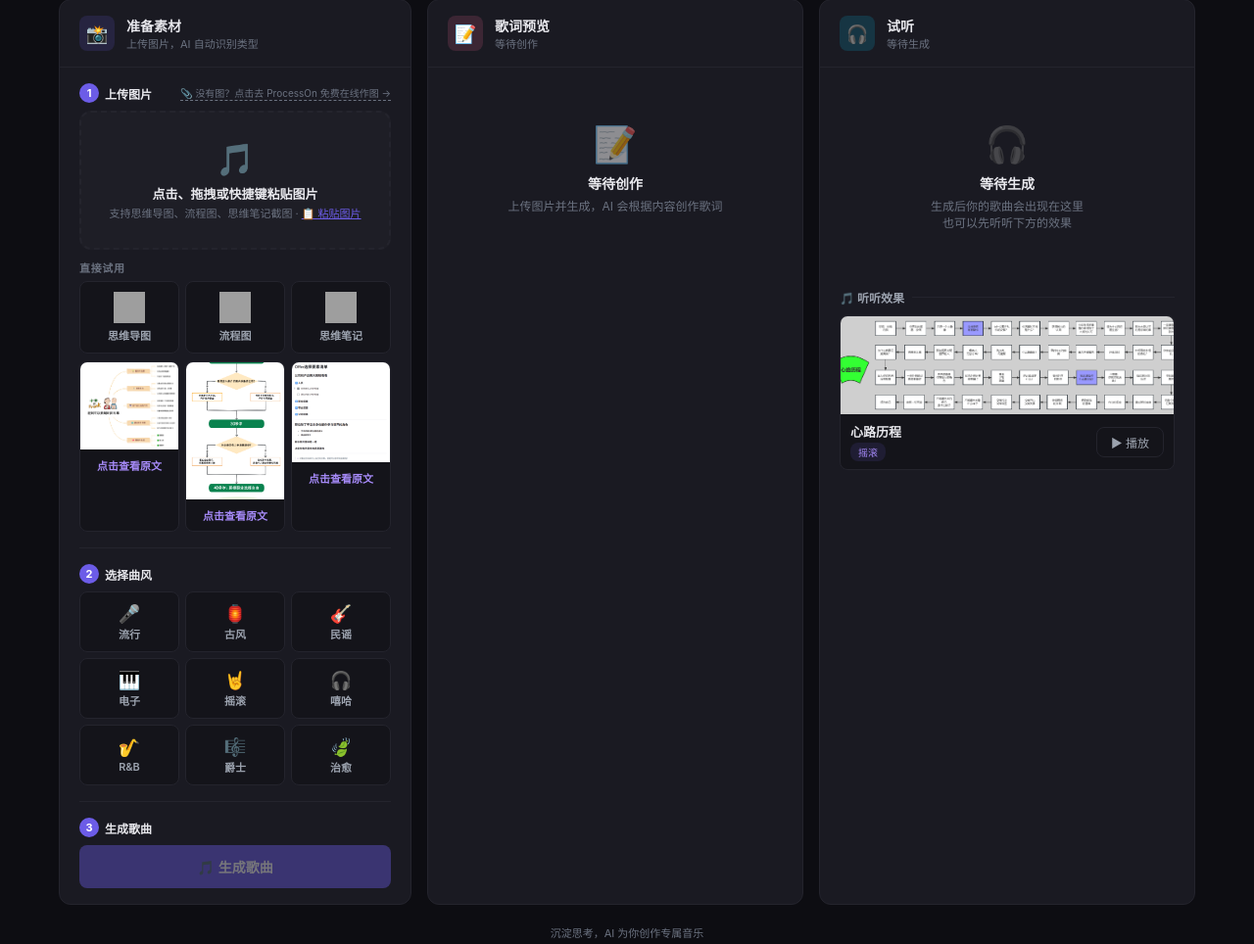
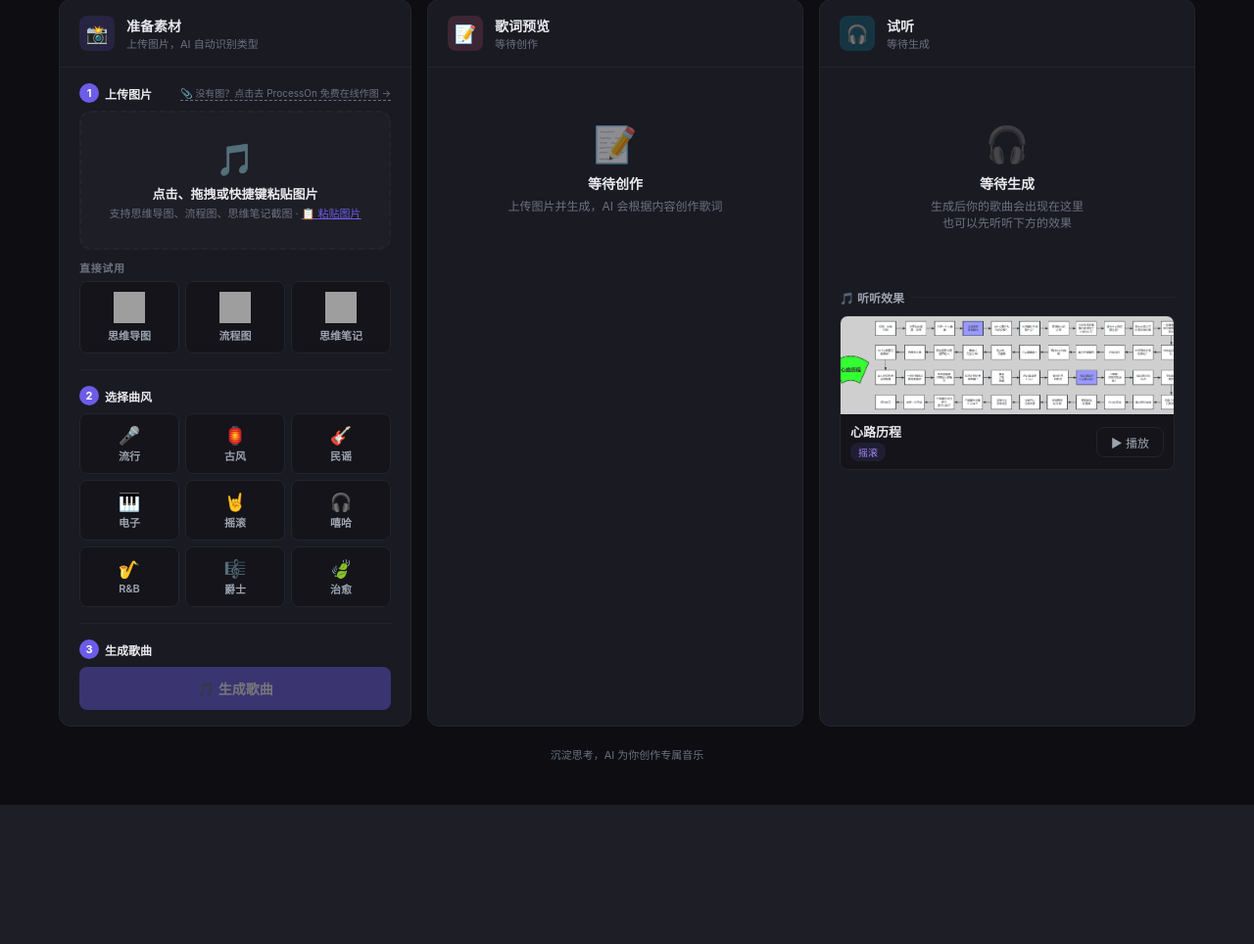
Before and after one commit to mindmapmaster/diagram-to-music, a Flask app: page / in a window 1280 px wide. Shown: the part 287-1251 px from the top of the page at 98% size. After the commit the page ends 1109 px from the top, so only its background shows below. Run offline with Flask 3, Linux system fonts and the light colour scheme; some libraries are stand-ins or nearby versions; grey boxes are pictures that could not be loaded.

Commit message:
直接试用：icon卡片样例图+跳转链接更新，清理上次误加的案例行

```diff
--- a/templates/index.html
+++ b/templates/index.html
@@ -134,12 +134,6 @@ body { background:var(--bg); color:var(--text); font-family:-apple-system,BlinkM
 
 /* Sample Icons */
 .sample-icon-img { width:32px; height:32px; display:block; margin:0 auto 4px; }
-
-/* Sample showcase cards */
-.sample-showcase { display:block; cursor:pointer; border:1px solid var(--card-border); border-radius:var(--radius-xs); overflow:hidden; transition:var(--transition); background:var(--surface); text-decoration:none; }
-.sample-showcase:hover { border-color:var(--primary); transform:translateY(-1px); }
-.sample-showcase img { width:100%; height:auto; display:block; max-height:140px; object-fit:cover; }
-.sample-showcase .sample-link-text { padding:8px 4px; text-align:center; font-size:11px; color:#A78BFA; font-weight:600; }
 
 /* Cases in preview */
 .cases-in-preview { margin-top:20px; }
@@ -281,7 +275,7 @@ body { background:var(--bg); color:var(--text); font-family:-apple-system,BlinkM
                 <div class="preview-wrap" id="previewWrap" style="display:none;">
                     <img id="previewImg" src="" alt="">
                     <div class="preview-badge">已选择<span class="preview-clear" onclick="resetAll()">✕ 清除</span></div>
-                    <a class="preview-link" id="viewLink" target="_blank" style="display:none;">📎 查看原图</a>
+                    <a class="preview-link" id="viewLink" target="_blank" style="display:none;">📎 点击查看原文</a>
                 </div>
 
                 <div style="margin-top:10px;" id="sampleSection">
@@ -296,17 +290,6 @@ body { background:var(--bg); color:var(--text); font-family:-apple-system,BlinkM
                         <div class="style-card" onclick="loadSample('notes')">
                             <img class="sample-icon-img" src="https://www.processon.com/image/d902fd623f5.svg" alt="思维笔记"><span class="style-name">思维笔记</span>
                         </div>
-                    </div>
-                    <div class="style-grid" style="margin-top:8px;">
-                        <a class="sample-showcase" href="https://mp.weixin.qq.com/s/DgWTyYRdF0LBWYa8LJx4uw" target="_blank">
-                            <img src="/static/cases/case_mindmap.png" alt="思维导图案例"><div class="sample-link-text">点击查看原文</div>
-                        </a>
-                        <a class="sample-showcase" href="https://weibo.com/5261481243/5137878430515201" target="_blank">
-                            <img src="/static/cases/case_flowchart.png" alt="流程图案例"><div class="sample-link-text">点击查看原文</div>
-                        </a>
-                        <a class="sample-showcase" href="http://xhslink.cn/o/4FE1bu6Zgio" target="_blank">
-                            <img src="/static/cases/case_notes.png" alt="思维笔记案例"><div class="sample-link-text">点击查看原文</div>
-                        </a>
                     </div>
                 </div>
 
@@ -439,8 +422,8 @@ var currentSongId = null;
 var STYLE_NAMES = {pop:'流行',ancient:'古风',folk:'民谣',electronic:'电子',rock:'摇滚',hiphop:'嘻哈',rnb:'R&B',jazz:'爵士',lofi:'治愈'};
 
 // ===== 样例数据 =====
-var SAMPLE_FILES = {mindmap:'/static/sample_mindmap.svg',flowchart:'/static/sample_flowchart.svg',notes:'/static/sample_notes.png'};
-var SAMPLE_VIEWS = {mindmap:'https://www.processon.com/view/695b920c4e3bc00c5538c3ab?utm_source=diagram2music',flowchart:'https://www.processon.com/view/69d761ce50f07d20c7ecb978?utm_source=diagram2music',notes:'https://www.processon.com/view/62f1fcc5f346fb49413cbb96?utm_source=diagram2music'};
+var SAMPLE_FILES = {mindmap:'/static/cases/case_mindmap.png',flowchart:'/static/cases/case_flowchart.png',notes:'/static/cases/case_notes.png'};
+var SAMPLE_VIEWS = {mindmap:'https://mp.weixin.qq.com/s/DgWTyYRdF0LBWYa8LJx4uw',flowchart:'https://weibo.com/5261481243/5137878430515201',notes:'http://xhslink.cn/o/4FE1bu6Zgio'};
 
 function selectStyle(el) {
     var all = document.querySelectorAll('.style-card');
```
